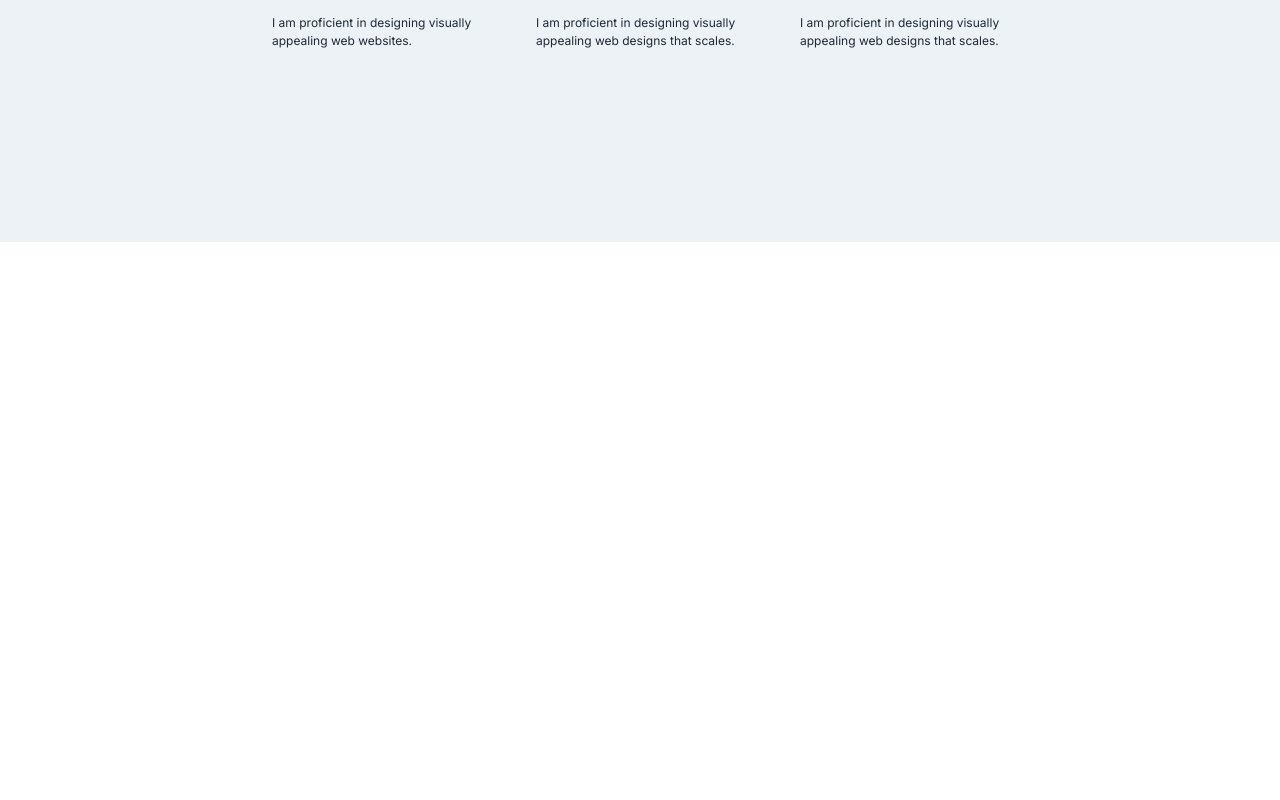
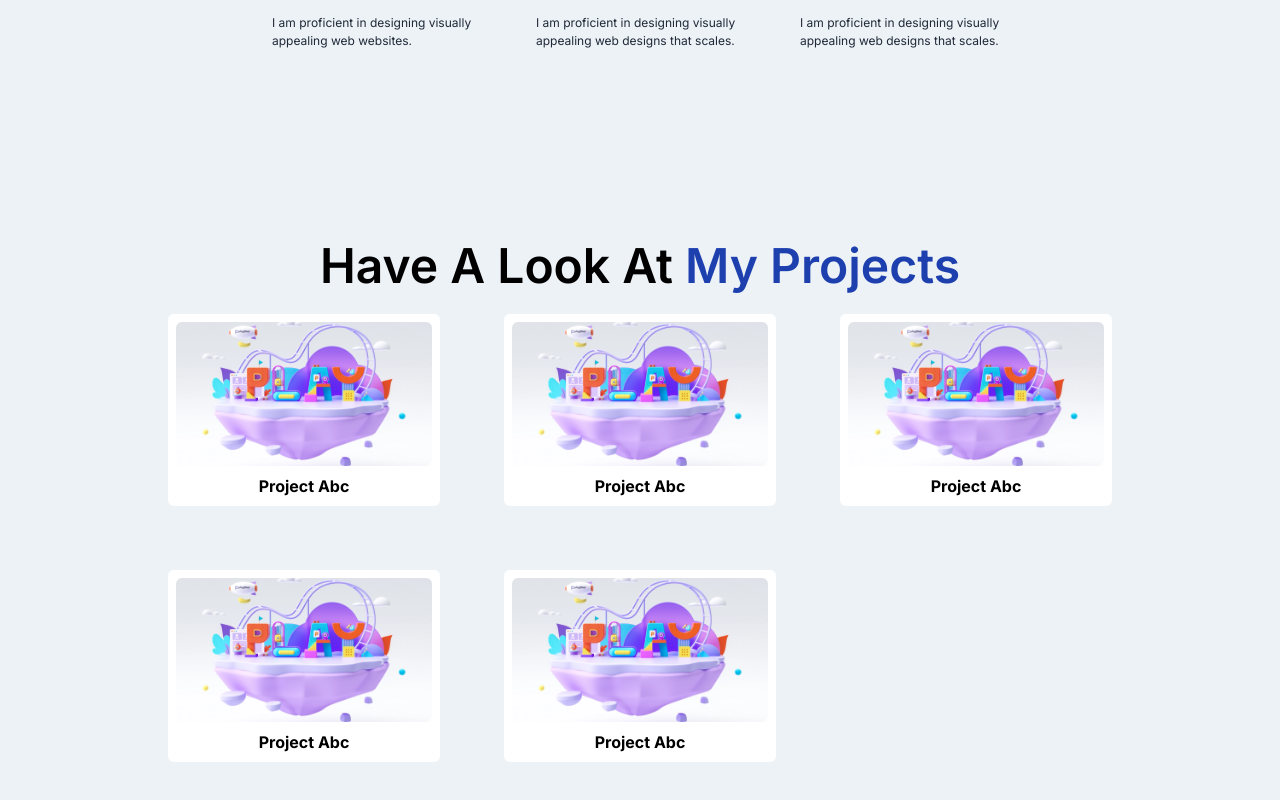
Before and after one commit to SeniorIntern/portfolio-site, a Next.js app: page / in a window 1280 px wide. Shown: the part 1118-1918 px from the top of the page. Before the commit the page ends 1360 px from the top, so only its background shows below. Built offline with nearby package versions, Linux system fonts and the light colour scheme.

Commit message:
Add ProjectDisplay component

```diff
--- a/app/page.tsx
+++ b/app/page.tsx
@@ -1,4 +1,5 @@
 import HeroDisplay from '@/components/HeroDisplay';
+import ProjectsDisplay from '@/components/ProjectsDisplay';
 import SpecialityDisplay from '@/components/SpecialityDisplay';
 
 export default function Page() {
@@ -6,6 +7,7 @@ export default function Page() {
     <section className="space-y-48">
       <HeroDisplay />
       <SpecialityDisplay />
+      <ProjectsDisplay />
       <footer></footer>
     </section>
   );
--- /dev/null
+++ b/components/ProjectsDisplay.tsx
@@ -0,0 +1,29 @@
+import FrontendImage from '@/public/about/frontend.png';
+import Image from 'next/image';
+
+const ProjectsDisplay = () => {
+  return (
+    <article className="space-y-6">
+      <p className="text-center text-5xl font-semibold">
+        Have A Look At <span className="text-blue-800">My Projects</span>
+      </p>
+
+      <div className="mx-auto grid w-fit grid-cols-3 gap-16">
+        {Array.from({ length: 5 }).map((_, idx) => (
+          <div className="rounded-md bg-white px-2 pt-2">
+            <div key={idx} className="relative h-36 w-64">
+              <Image
+                src={FrontendImage}
+                alt="Project image"
+                className="size-full rounded-md object-cover"
+              />
+            </div>
+            <p className="my-2 text-center font-bold">Project Abc</p>
+          </div>
+        ))}
+      </div>
+    </article>
+  );
+};
+
+export default ProjectsDisplay;
```
